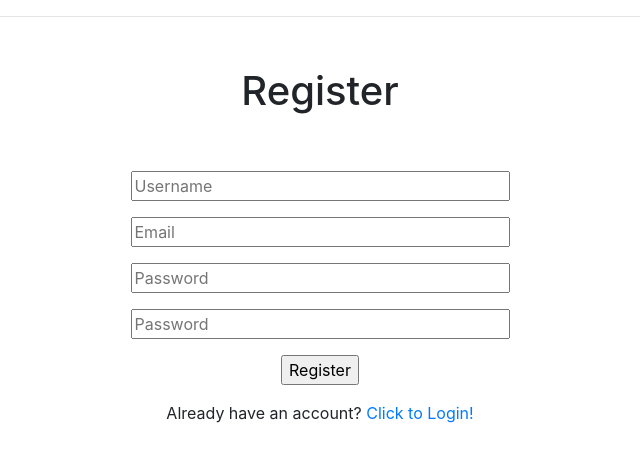
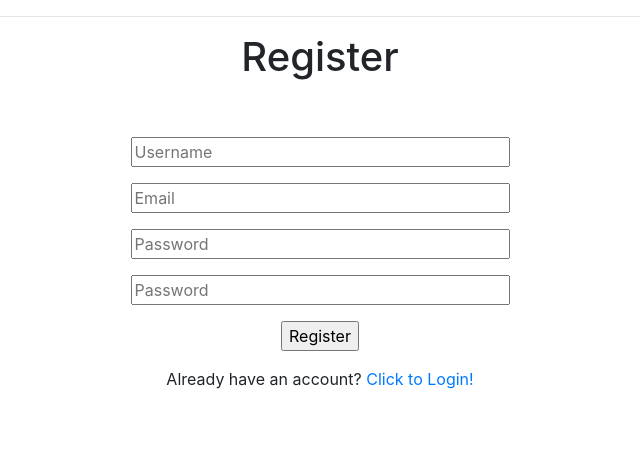
Before and after one commit to Web-Development-Project/ConsentSim, a Flask app: page /register in a window 1280 px wide. Shown: the part 57-519 px from the top of the page, without its empty margins (320-960 px from the left). Run offline with Flask 2, Linux system fonts and the light colour scheme; some libraries are stand-ins or nearby versions.

Commit message:
Update register.html

```diff
--- a/app/templates/register.html
+++ b/app/templates/register.html
@@ -1,7 +1,7 @@
 {% extends "base.html" %}
 
 {% block content %}
-    <div class="container-fluid text-center defaultMargin">
+    <div class="container-fluid text-center accMargin">
         <h1>Register</h1>
         <form action="" method="post">
             {{ form.hidden_tag() }}
```
